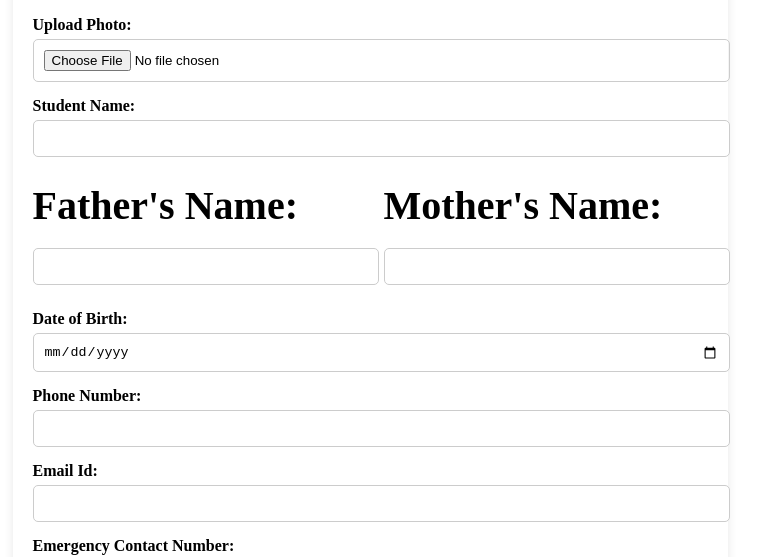
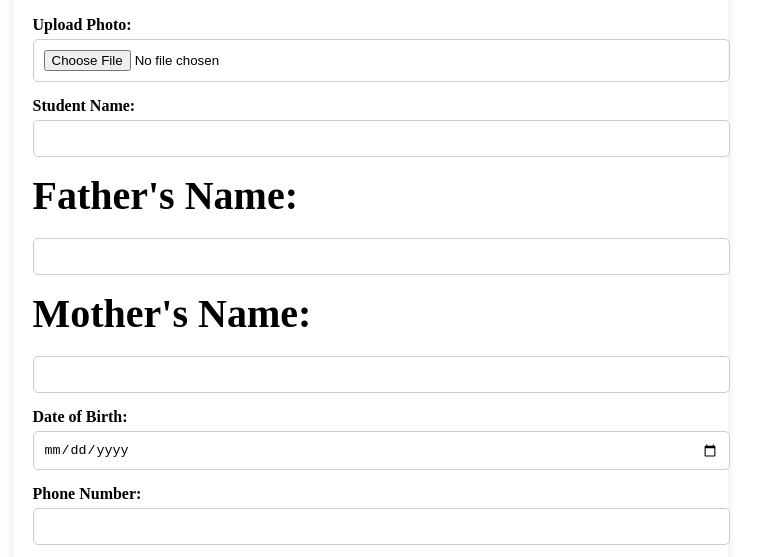
Before and after one commit to hiteashgupta1/ADMIN_FORM, a plain HTML site: page index.html in a window 1280 px wide. Shown: the part 222-779 px from the top of the page, without its empty margins (270-1031 px from the left). Drawn offline with Linux system fonts and the light colour scheme.

Commit message:
Update style.css

```diff
--- a/style.css
+++ b/style.css
@@ -38,13 +38,13 @@ h1 {
     border-radius: 5px;
 }
 .form-row {
-    display: flex;
+    display: block;
     font-size: 40px;
     justify-content: space-between;
     font-weight: bold;
 }
 .form-row .form-group {
-    width: 48%;
+    width: 100%;
 }
 .photo-upload {
     float: right;
```
